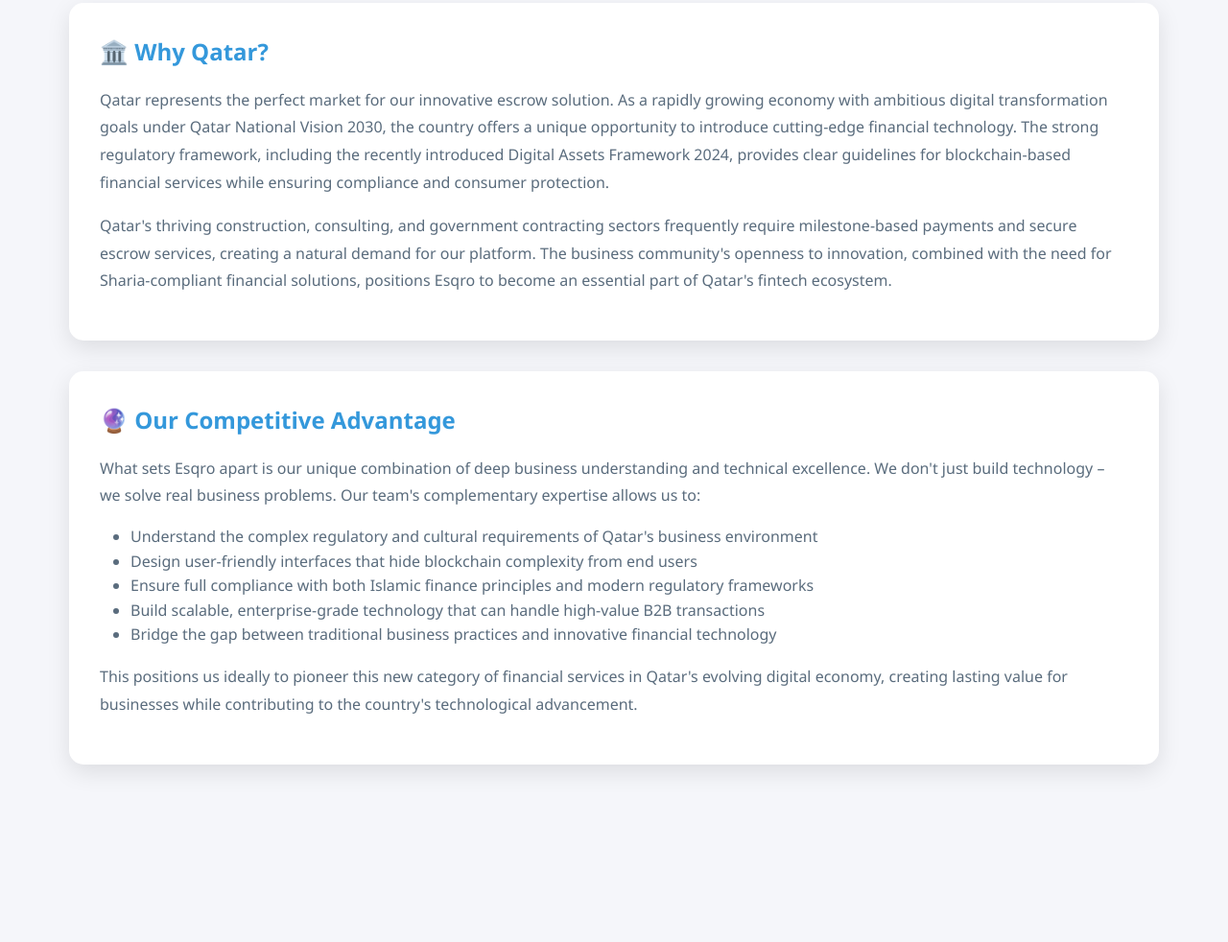
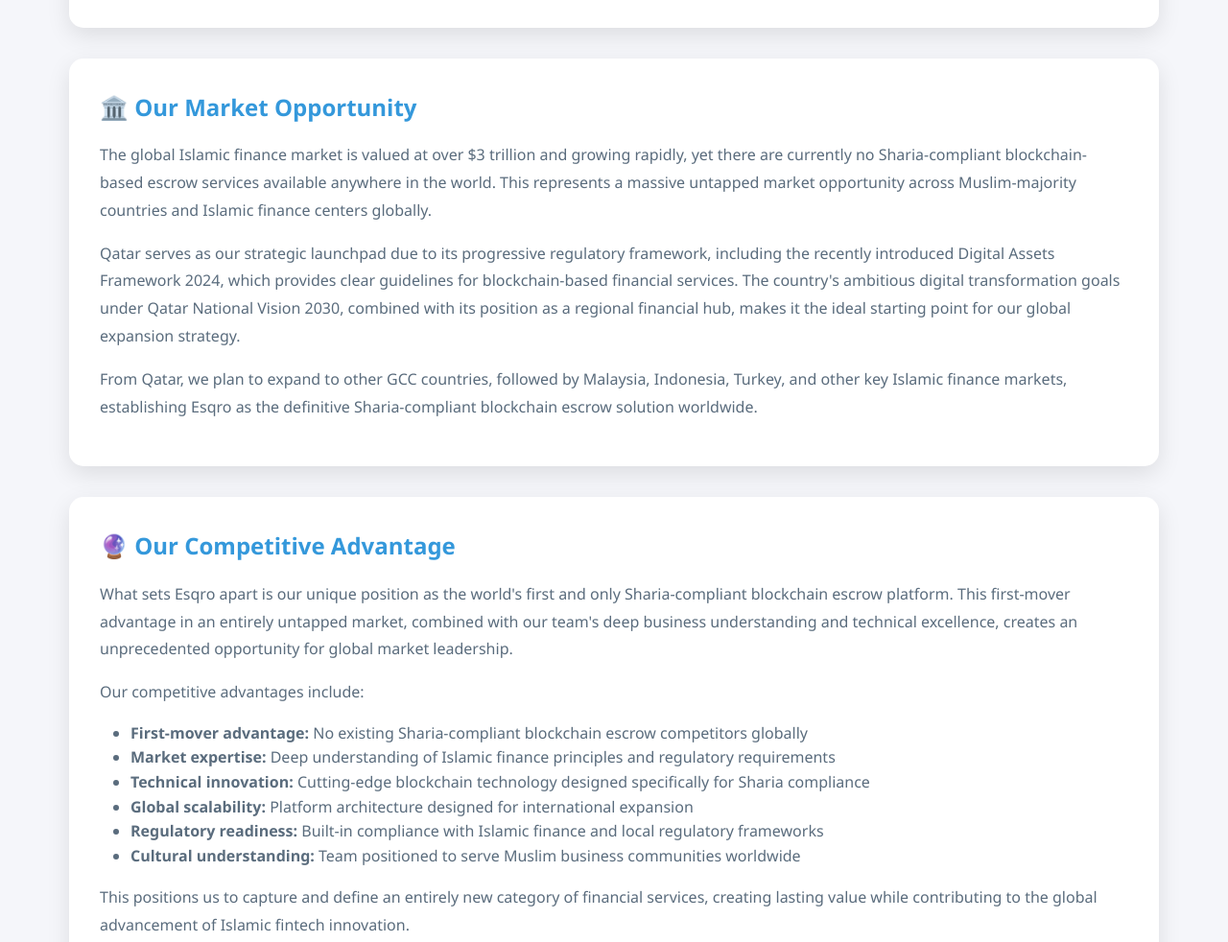
Before and after one commit to hashincludeim/EsQro_PhaseOne, a plain HTML site: page about.html in a window 1280 px wide. Shown: the part 1426-2408 px from the top of the page at 96% size. Before the commit the page ends 2315 px from the top, so only its background shows below. Drawn offline with Linux system fonts and the light colour scheme.

Commit message:
Add files via upload

```diff
--- a/about.html
+++ b/about.html
@@ -165,19 +165,19 @@
     <section class="hero">
         <div class="hero-container">
             <h1>About Esqro</h1>
-            <p>Building the future of secure B2B transactions in Qatar</p>
+            <p>Building the future of secure B2B transactions</p>
         </div>
     </section>
 
     <section class="content-section">
         <div class="content-card">
             <h3>🚀 Our Mission</h3>
-            <p>Esqro is revolutionizing B2B transactions in Qatar by creating the region's first Sharia-compliant smart escrow platform. We combine cutting-edge blockchain technology with traditional business practices to deliver secure, transparent, and automated transaction solutions that meet the unique needs of Qatar's dynamic business environment.</p>
+            <p>Esqro is pioneering the world's first Sharia-compliant blockchain-based escrow platform, starting with Qatar and expanding globally. We are creating an entirely new category of financial services by combining cutting-edge blockchain technology with Islamic finance principles to deliver secure, transparent, and automated transaction solutions that serve Muslim-majority markets worldwide.</p>
         </div>
 
         <div class="content-card">
             <h3>🎯 Our Vision</h3>
-            <p>To become the leading digital escrow platform in the Middle East, empowering businesses with innovative financial technology while maintaining full compliance with Islamic finance principles and local regulatory frameworks. We envision a future where complex B2B transactions are executed seamlessly, transparently, and with complete trust between all parties.</p>
+            <p>To become the world's leading Sharia-compliant blockchain escrow platform, setting the global standard for Islamic fintech innovation. Currently, no Sharia-compliant blockchain-based escrow services exist in the market, presenting us with a unique first-mover advantage to capture this underserved segment. We envision establishing Esqro as the trusted solution for Muslim businesses globally, expanding from Qatar to serve the broader Islamic finance market across the Middle East, Southeast Asia, and other regions with significant Muslim populations.</p>
         </div>
 
         <div class="content-card">
@@ -198,22 +198,25 @@
         </div>
 
         <div class="content-card">
-            <h3>🏛️ Why Qatar?</h3>
-            <p>Qatar represents the perfect market for our innovative escrow solution. As a rapidly growing economy with ambitious digital transformation goals under Qatar National Vision 2030, the country offers a unique opportunity to introduce cutting-edge financial technology. The strong regulatory framework, including the recently introduced Digital Assets Framework 2024, provides clear guidelines for blockchain-based financial services while ensuring compliance and consumer protection.</p>
-            <p>Qatar's thriving construction, consulting, and government contracting sectors frequently require milestone-based payments and secure escrow services, creating a natural demand for our platform. The business community's openness to innovation, combined with the need for Sharia-compliant financial solutions, positions Esqro to become an essential part of Qatar's fintech ecosystem.</p>
+            <h3>🏛️ Our Market Opportunity</h3>
+            <p>The global Islamic finance market is valued at over $3 trillion and growing rapidly, yet there are currently no Sharia-compliant blockchain-based escrow services available anywhere in the world. This represents a massive untapped market opportunity across Muslim-majority countries and Islamic finance centers globally.</p>
+            <p>Qatar serves as our strategic launchpad due to its progressive regulatory framework, including the recently introduced Digital Assets Framework 2024, which provides clear guidelines for blockchain-based financial services. The country's ambitious digital transformation goals under Qatar National Vision 2030, combined with its position as a regional financial hub, makes it the ideal starting point for our global expansion strategy.</p>
+            <p>From Qatar, we plan to expand to other GCC countries, followed by Malaysia, Indonesia, Turkey, and other key Islamic finance markets, establishing Esqro as the definitive Sharia-compliant blockchain escrow solution worldwide.</p>
         </div>
 
         <div class="content-card">
             <h3>🔮 Our Competitive Advantage</h3>
-            <p>What sets Esqro apart is our unique combination of deep business understanding and technical excellence. We don't just build technology – we solve real business problems. Our team's complementary expertise allows us to:</p>
+            <p>What sets Esqro apart is our unique position as the world's first and only Sharia-compliant blockchain escrow platform. This first-mover advantage in an entirely untapped market, combined with our team's deep business understanding and technical excellence, creates an unprecedented opportunity for global market leadership.</p>
+            <p>Our competitive advantages include:</p>
             <ul style="margin: 1rem 0; padding-left: 2rem; color: #5a6c7d;">
-                <li>Understand the complex regulatory and cultural requirements of Qatar's business environment</li>
-                <li>Design user-friendly interfaces that hide blockchain complexity from end users</li>
-                <li>Ensure full compliance with both Islamic finance principles and modern regulatory frameworks</li>
-                <li>Build scalable, enterprise-grade technology that can handle high-value B2B transactions</li>
-                <li>Bridge the gap between traditional business practices and innovative financial technology</li>
+                <li><strong>First-mover advantage:</strong> No existing Sharia-compliant blockchain escrow competitors globally</li>
+                <li><strong>Market expertise:</strong> Deep understanding of Islamic finance principles and regulatory requirements</li>
+                <li><strong>Technical innovation:</strong> Cutting-edge blockchain technology designed specifically for Sharia compliance</li>
+                <li><strong>Global scalability:</strong> Platform architecture designed for international expansion</li>
+                <li><strong>Regulatory readiness:</strong> Built-in compliance with Islamic finance and local regulatory frameworks</li>
+                <li><strong>Cultural understanding:</strong> Team positioned to serve Muslim business communities worldwide</li>
             </ul>
-            <p>This positions us ideally to pioneer this new category of financial services in Qatar's evolving digital economy, creating lasting value for businesses while contributing to the country's technological advancement.</p>
+            <p>This positions us to capture and define an entirely new category of financial services, creating lasting value while contributing to the global advancement of Islamic fintech innovation.</p>
         </div>
     </section>
 </body>
```
